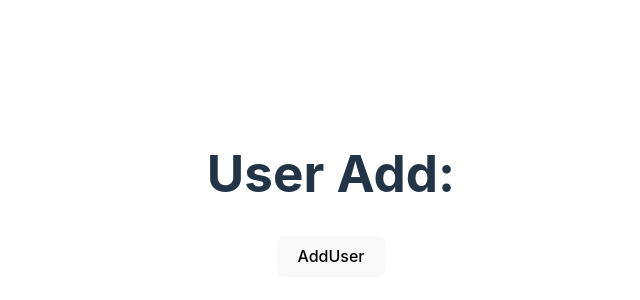
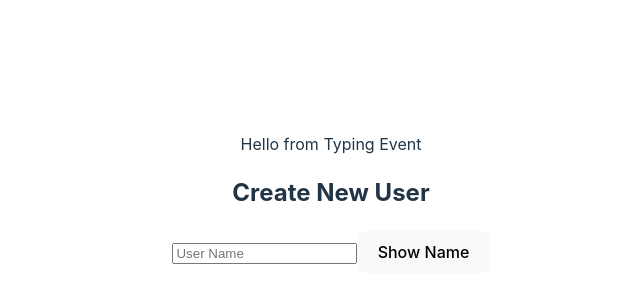
Before and after one commit to Zunaeed-Imran/React_TypeScript_Tutorial, a React (Vite) app: page / in a window 1280 px wide. Shown: the part 198-498 px from the top of the page, without its empty margins (309-949 px from the left). Built offline with nearby package versions, Linux system fonts and the light colour scheme.

Commit message:
main - type of element in typescript use case.

```diff
--- a/src/App.tsx
+++ b/src/App.tsx
@@ -1,6 +1,7 @@
 
 import './App.css'
-import TypingUseState from './components/TypingUseState/TypingUseState';
+import TypingEvent from './components/TypingEvent/TypingEvent';
+// import TypingUseState from './components/TypingUseState/TypingUseState';
 // import StyleProps from './components/StyleProps/StyleProps'
 // import CHildren_Props from './components/ChildrenProps/CHildren_Props'
 // import UnionProp from './components/UnionPropsType/UnionProp'
@@ -25,7 +26,9 @@
 
       {/* <StyleProps/> */}
 
-      <TypingUseState/>
+      {/* <TypingUseState/> */}
+
+      <TypingEvent/>
     </>
   );
 }
--- /dev/null
+++ b/src/components/TypingEvent/NewUser.tsx
@@ -0,0 +1,35 @@
+// in this example we learn what type of element we want to work with.
+
+
+import React, { useState } from "react";
+
+const NewUser = () => {
+
+  const [userName, setUserName] = useState("");
+
+  const handleUserNameChange = (event: React.ChangeEvent<HTMLInputElement>) => {
+    setUserName(event.target.value);
+  }
+
+  const handleClick = (event: React.MouseEvent<HTMLButtonElement>) => {
+    console.log(userName);
+    setUserName("");
+  }
+
+  return (
+    <>
+      <h2>Create New User</h2>
+      <input
+        type="text"
+        name="name"
+        placeholder="User Name"
+        value={userName}
+        onChange={handleUserNameChange} />
+
+      <button onClick={handleClick}>Show Name</button>
+    </>
+
+  )
+}
+
+export default NewUser;
--- /dev/null
+++ b/src/components/TypingEvent/TypingEvent.tsx
@@ -0,0 +1,16 @@
+import NewUser from "./NewUser";
+
+
+const TypingEvent = () => {
+
+  return (
+
+    <>
+      Hello from Typing Event
+
+      <NewUser/>
+    </>
+  )
+}
+
+export default TypingEvent;
```
Also changed, not shown: 1 other file (tests, documents, lock files or other folders).
